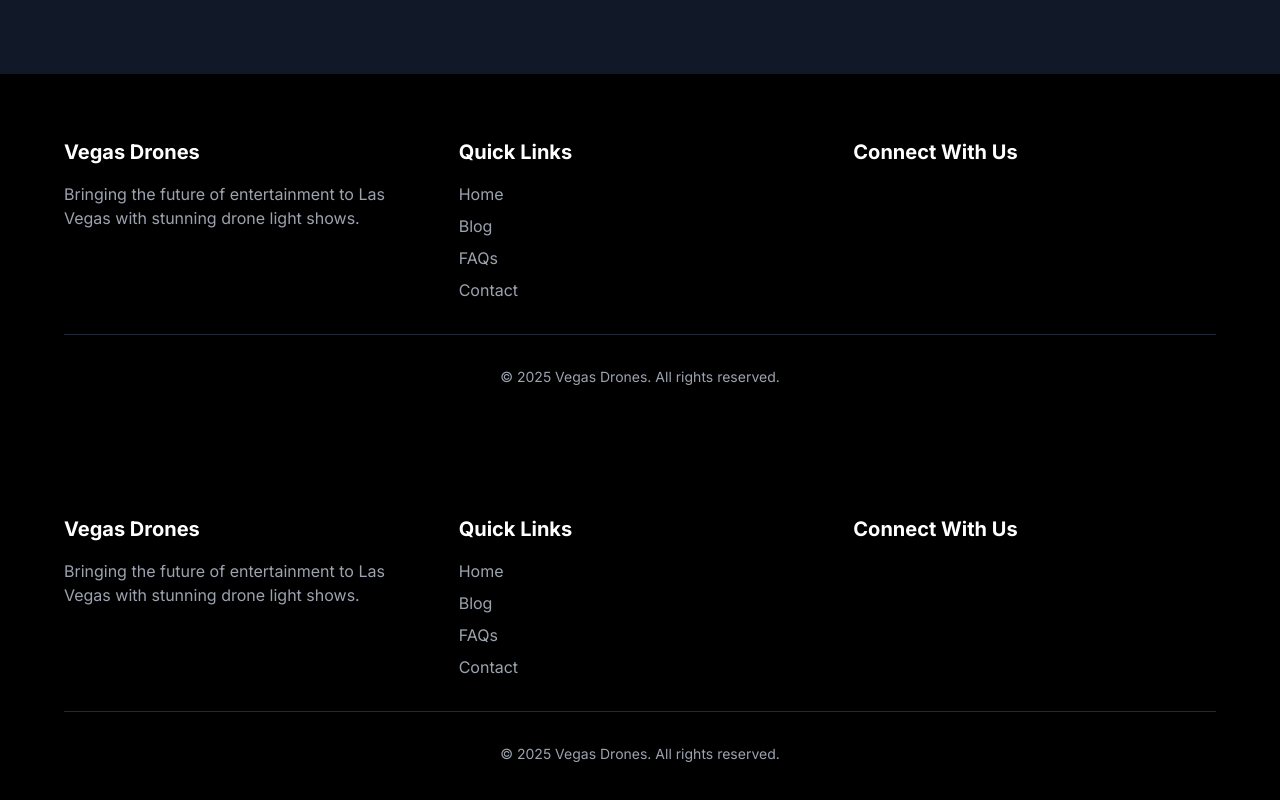
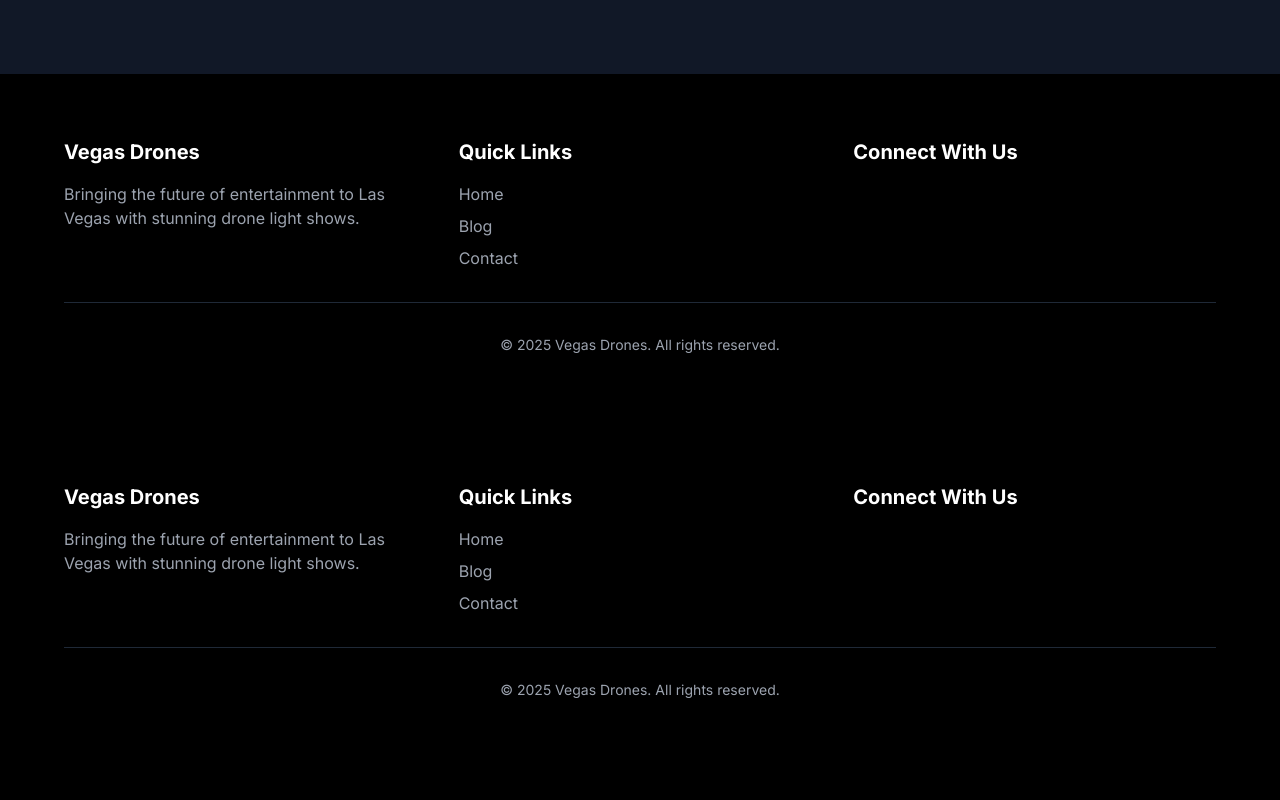
Before and after one commit to keith1221221/Vegasdrones, a Next.js app: page /faq in a window 1280 px wide. Shown: the part 1870-2670 px from the top of the page. After the commit the page ends 2634 px from the top, so only its background shows below. Built offline with nearby package versions, Linux system fonts and the light colour scheme.

Commit message:
Stabilize homepage hero layout, CTA positioning, and tagline overlay

```diff
--- a/app/page.tsx
+++ b/app/page.tsx
@@ -244,7 +244,7 @@ export default function HomePage() {
         />
 
         {/* TAGLINE OVERLAY — overlaps hero + top of the video */}
-        <div className="pointer-events-none absolute left-0 right-0 -bottom-10 sm:-bottom-14 z-20 text-center px-4">
+        <div className="pointer-events-none absolute left-0 right-0 -bottom-10 sm:-bottom-14 z-10 text-center px-4">
           <p className="font-orbitron text-white font-bold text-lg sm:text-2xl md:text-3xl drop-shadow-[0_0_14px_rgba(0,0,0,0.9)]">
             A Modern, Crowd-Winning Alternative to Fireworks — Built for Las Vegas
           </p>
@@ -252,10 +252,10 @@ export default function HomePage() {
 
         {/* CTA button overlay — stable across iPhone Safari */}
         <div
-          className="pointer-events-none absolute left-0 right-0 bottom-10 z-30 flex justify-center"
+          className="pointer-events-none absolute left-0 right-0 bottom-40 z-30 flex justify-center"
           style={{ paddingBottom: "env(safe-area-inset-bottom)" }}
         >
-          <div className="pointer-events-auto translate-y-4 sm:-translate-y-8">
+          <div className="pointer-events-auto translate-y-4 sm:-translate-y--0">
             <Link
               href="/contact"
               className="
--- a/components/Footer.tsx
+++ b/components/Footer.tsx
@@ -38,14 +38,7 @@ export default function Footer() {
                   Blog
                 </Link>
               </li>
-              <li>
-                <Link
-                  href="/faq"
-                  className="text-sm sm:text-base text-gray-400 hover:text-white transition-colors"
-                >
-                  FAQs
-                </Link>
-              </li>
+
               <li>
                 <Link
                   href="/contact"
--- a/components/HeroImage.server.tsx
+++ b/components/HeroImage.server.tsx
@@ -55,7 +55,7 @@ export default function HeroImage({
           {/* CONTENT (SERVER-RENDERED TEXT) */}
           <div className="absolute inset-0 px-4 sm:px-6 flex flex-col">
             {/* TOP TITLE */}
-            <div className="pt-10 sm:pt-20 text-center">
+            <div className="pt-6 sm:pt-14 text-center">
               <h1 className="font-orbitron font-bold text-3xl sm:text-5xl lg:text-6xl leading-tight text-center drop-shadow-[0_0_14px_rgba(0,0,0,0.85)] px-3">
                 {title}
               </h1>
@@ -63,7 +63,8 @@ export default function HeroImage({
 
             {/* SUBTITLE — CENTERED BOTH AXES (DIV wrapper to avoid hydration errors) */}
             {subtitle ? (
-              <div className="flex-1 flex items-center justify-center px-4">
+             <div className="flex-1 flex items-end justify-center px-4 pb-10 sm:pb-4">
+
                 <div
                   className="
                     text-gray-100
```
